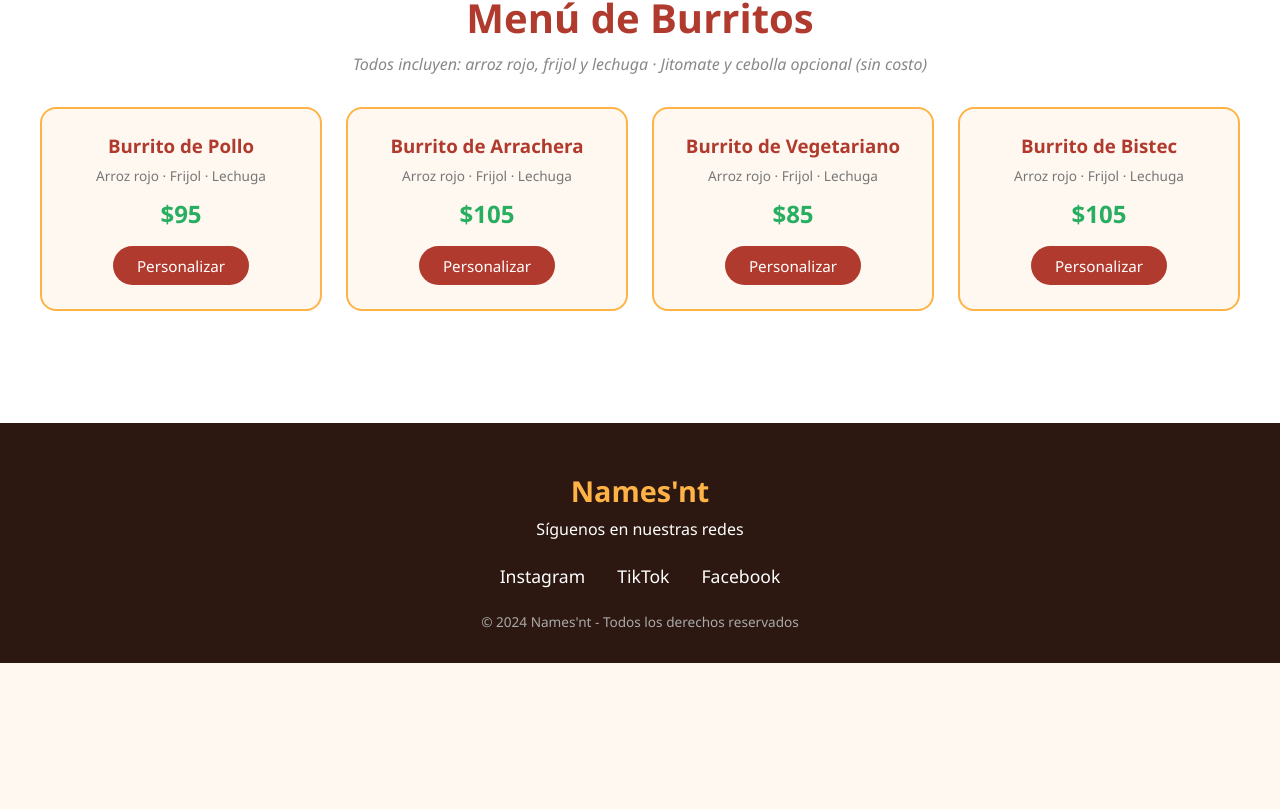
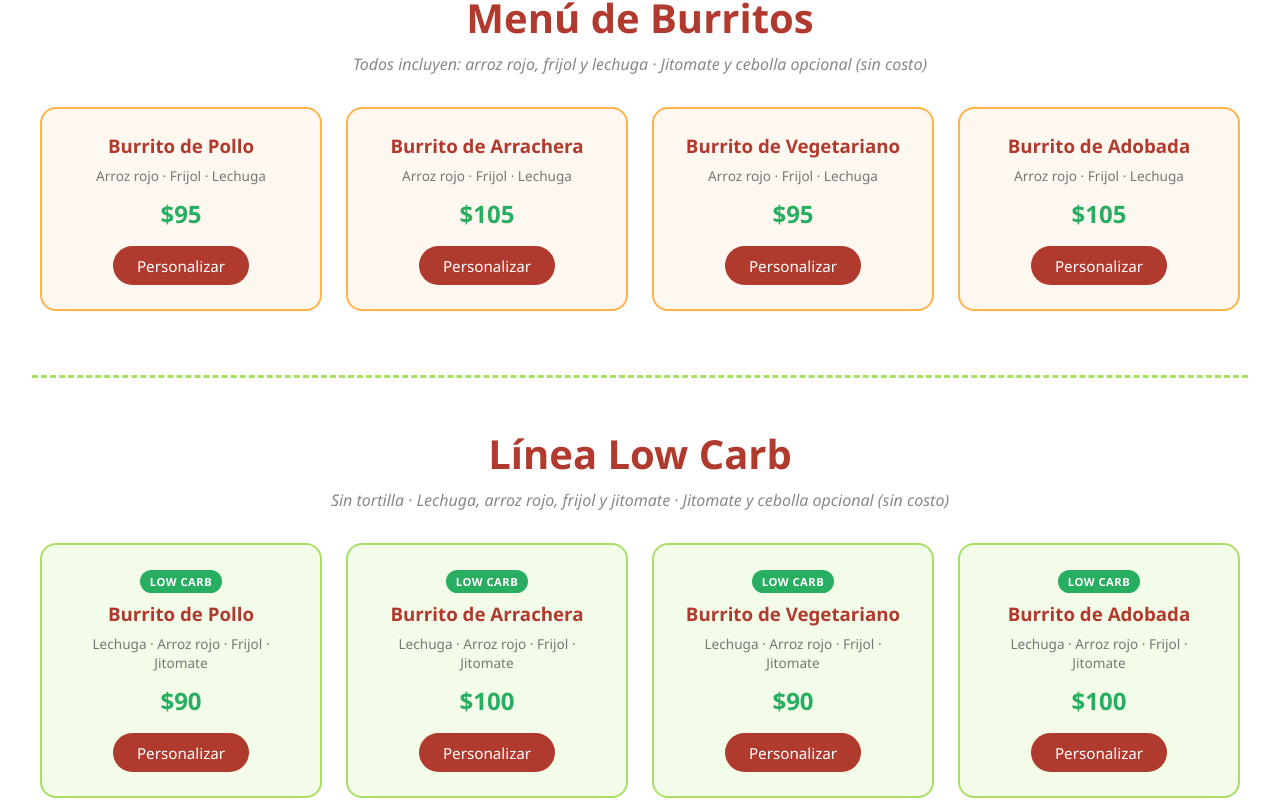
Before and after one commit to UsielSolano/miburrito, a React (Vite) app: page / in a window 1280 px wide. Shown: the part 1091-1900 px from the top of the page. Before the commit the page ends 1754 px from the top, so only its background shows below. Built offline with nearby package versions, Linux system fonts and the light colour scheme.

Commit message:
add low carb

```diff
--- a/src/components/BurritoCard/BurritoCard.jsx
+++ b/src/components/BurritoCard/BurritoCard.jsx
@@ -2,49 +2,53 @@ import { useState } from 'react';
 import { useCarrito } from '../../context/CarritoContext';
 import './BurritoCard.css';
 
-const EXTRAS = ['Pollo', 'Arrachera', 'Picadillo', 'Huevo', 'Atún', 'Natural', 'Chorizo', 'Bistec'];
+const EXTRAS = ['Pollo', 'Arrachera', 'Adobada'];
 const COSTO_EXTRA = 10;
 
-const BurritoCard = ({ burrito }) => {
+const BurritoCard = ({ burrito, esLowCarb = false }) => {
   const { agregarAlCarrito } = useCarrito();
   const [modalAbierto, setModalAbierto] = useState(false);
   const [cantidad, setCantidad] = useState(1);
   const [conJitomateCebolla, setConJitomateCebolla] = useState(false);
   const [extra, setExtra] = useState('');
 
-  const precioTotal =
-    (burrito.precio + (extra ? COSTO_EXTRA : 0)) * cantidad;
+  // ✅ PRECIO CORRECTO
+  const costoExtra = extra ? COSTO_EXTRA : 0;
+  const precioUnitario = burrito.precio + costoExtra;
+  const precioTotal = precioUnitario * cantidad;
 
   const handleAgregar = () => {
     const item = {
       id: `${Date.now()}-${Math.random()}`,
       nombre: burrito.nombre,
       precioBase: burrito.precio,
+      costoExtra,
+      esLowCarb,
       conJitomateCebolla,
       extra: extra || null,
       cantidad,
       precioTotal,
     };
     agregarAlCarrito(item);
-    // reset
     setModalAbierto(false);
     setCantidad(1);
     setConJitomateCebolla(false);
     setExtra('');
   };
 
-  const incrementar = () => {
-    if (cantidad < 5) setCantidad(cantidad + 1);
-  };
-  const decrementar = () => {
-    if (cantidad > 1) setCantidad(cantidad - 1);
-  };
+  const incrementar = () => { if (cantidad < 5) setCantidad(cantidad + 1); };
+  const decrementar = () => { if (cantidad > 1) setCantidad(cantidad - 1); };
 
   return (
     <>
-      <div className="burrito-card">
+      <div className={`burrito-card ${esLowCarb ? 'lowcarb' : ''}`}>
+        {esLowCarb && <span className="badge-lowcarb">LOW CARB </span>}
         <h3>Burrito de {burrito.nombre}</h3>
-        <p className="ingredientes">Arroz rojo · Frijol · Lechuga</p>
+        <p className="ingredientes">
+          {esLowCarb
+            ? 'Lechuga · Arroz rojo · Frijol · Jitomate'
+            : 'Arroz rojo · Frijol · Lechuga'}
+        </p>
         <p className="precio">${burrito.precio}</p>
         <button onClick={() => setModalAbierto(true)}>Personalizar</button>
       </div>
@@ -53,6 +57,7 @@ const BurritoCard = ({ burrito }) => {
         <div className="modal-overlay" onClick={() => setModalAbierto(false)}>
           <div className="modal-card" onClick={(e) => e.stopPropagation()}>
             <h3>Burrito de {burrito.nombre}</h3>
+            {esLowCarb && <p className="nota-lowcarb">Versión sin tortilla · LOW CARB </p>}
 
             <label className="check-opcion">
               <input
@@ -64,13 +69,11 @@ const BurritoCard = ({ burrito }) => {
             </label>
 
             <div className="extra-select">
-              <label>Ingrediente extra (+${COSTO_EXTRA}):</label>
+              <label>Ingrediente extra (+${COSTO_EXTRA} por unidad):</label>
               <select value={extra} onChange={(e) => setExtra(e.target.value)}>
                 <option value="">Sin extra</option>
-                {EXTRAS.filter((e) => e !== burrito.nombre).map((e) => (
-                  <option key={e} value={e}>
-                    {e}
-                  </option>
+                {EXTRAS.filter((e) => !burrito.nombre.includes(e)).map((e) => (
+                  <option key={e} value={e}>{e}</option>
                 ))}
               </select>
             </div>
@@ -82,15 +85,17 @@ const BurritoCard = ({ burrito }) => {
               <small>(máx 5)</small>
             </div>
 
-            <p className="total-modal">Total: ${precioTotal}</p>
+            {/* Desglose visible para el usuario */}
+            <div className="desglose-modal">
+              <p>Precio base: ${burrito.precio}</p>
+              {extra && <p>Extra ({extra}): +${COSTO_EXTRA}</p>}
+              <p>Cantidad: {cantidad}</p>
+              <p className="total-modal">Total: ${precioTotal}</p>
+            </div>
 
             <div className="modal-botones">
-              <button className="btn-cancelar" onClick={() => setModalAbierto(false)}>
-                Cancelar
-              </button>
-              <button className="btn-agregar" onClick={handleAgregar}>
-                Agregar al carrito
-              </button>
+              <button className="btn-cancelar" onClick={() => setModalAbierto(false)}>Cancelar</button>
+              <button className="btn-agregar" onClick={handleAgregar}>Agregar al carrito</button>
             </div>
           </div>
         </div>
--- a/src/components/MenuBurritos/MenuBurritos.css
+++ b/src/components/MenuBurritos/MenuBurritos.css
@@ -0,0 +1,42 @@
+.lowcarb-seccion {
+  margin-top: 4rem;
+  padding-top: 3rem;
+  border-top: 3px dashed #a8e063;
+}
+
+.lowcarb-header h2 {
+  color: #27ae60;
+  font-size: 2.2rem;
+  margin-bottom: 0.5rem;
+}
+
+.burrito-card.lowcarb {
+  border-color: #a8e063;
+  background: #f2fce8;
+}
+
+.burrito-card.lowcarb:hover {
+  box-shadow: 0 10px 25px rgba(168, 224, 99, 0.5);
+}
+
+.badge-lowcarb {
+  display: inline-block;
+  background: #27ae60;
+  color: white;
+  font-size: 0.7rem;
+  font-weight: bold;
+  padding: 0.25rem 0.6rem;
+  border-radius: 20px;
+  margin-bottom: 0.5rem;
+  letter-spacing: 0.5px;
+}
+
+.nota-lowcarb {
+  background: #eafaf1;
+  color: #27ae60;
+  padding: 0.5rem;
+  border-radius: 8px;
+  font-size: 0.9rem;
+  text-align: center;
+  margin-bottom: 1rem;
+}
--- a/src/components/MenuBurritos/MenuBurritos.jsx
+++ b/src/components/MenuBurritos/MenuBurritos.jsx
@@ -5,8 +5,15 @@ import './MenuBurritos.css';
 const burritos = [
   { nombre: 'Pollo', precio: 95 },
   { nombre: 'Arrachera', precio: 105 },
-  { nombre: 'Vegetariano', precio: 85 },
-  { nombre: 'Bistec', precio: 105 }
+  { nombre: 'Vegetariano', precio: 95 },
+  { nombre: 'Adobada', precio: 105 },
+];
+
+const burritosLowCarb = [
+  { nombre: 'Pollo ', precio: 90 },
+  { nombre: 'Arrachera ', precio: 100 },
+  { nombre: 'Vegetariano ', precio: 90 },
+  { nombre: 'Adobada ', precio: 100 },
 ];
 
 const MenuBurritos = ({ onAbrirCarrito }) => {
@@ -20,8 +27,23 @@ const MenuBurritos = ({ onAbrirCarrito }) => {
       </p>
       <div className="menu-grid">
         {burritos.map((b, i) => (
-          <BurritoCard key={i} burrito={b} />
+          <BurritoCard key={`normal-${i}`} burrito={b} />
         ))}
+      </div>
+
+      {/* ───── LÍNEA LOW CARB ───── */}
+      <div className="lowcarb-seccion">
+        <div className="lowcarb-header">
+          <h2>Línea Low Carb </h2>
+          <p className="menu-nota">
+            Sin tortilla · Lechuga, arroz rojo, frijol y jitomate · Jitomate y cebolla opcional (sin costo)
+          </p>
+        </div>
+        <div className="menu-grid">
+          {burritosLowCarb.map((b, i) => (
+            <BurritoCard key={`lowcarb-${i}`} burrito={b} esLowCarb />
+          ))}
+        </div>
       </div>
 
       <button className="btn-carrito-flotante" onClick={onAbrirCarrito}>
```
